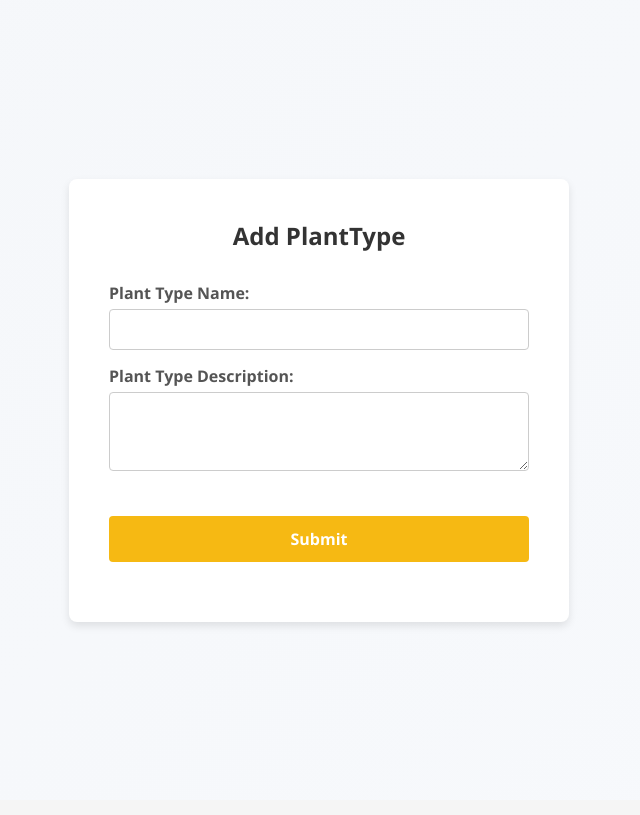
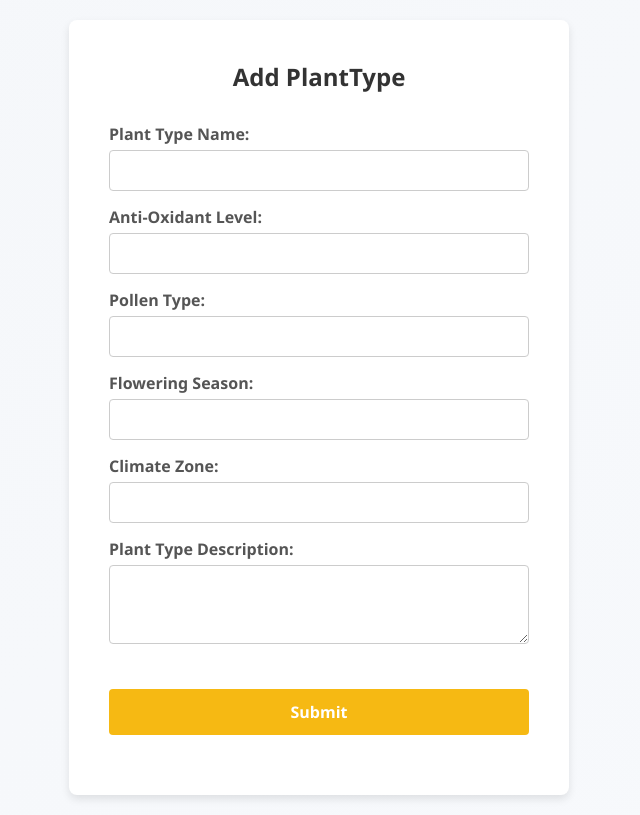
Before and after one commit to PEEMAI2004/CPE-241-Project, a plain HTML site: page Web/static/Farm/planttype.html in a window 1280 px wide. Shown: the whole page, without its empty margins (321-961 px from the left). Drawn offline with Linux system fonts and the light colour scheme.

Commit message:
Update form fields for PlantType and Customer to match the database

```diff
--- a/Web/static/Farm/planttype.html
+++ b/Web/static/Farm/planttype.html
@@ -96,11 +96,27 @@
 
     <form id="plantTypeForm" data-endpoint="planttype">
       <label>Plant Type Name:
-        <input type="text" name="planttype_name" required>
+        <input type="text" name="plant_name" required>
+      </label>
+
+      <label>Anti-Oxidant Level:
+        <input type="text" name="anti_oxidant">
+      </label>
+
+      <label>Pollen Type:
+        <input type="text" name="pollen">
+      </label>
+
+      <label>Flowering Season:
+        <input type="text" name="flowering_season">
+      </label>
+
+      <label>Climate Zone:
+        <input type="text" name="climatezone">
       </label>
 
       <label>Plant Type Description:
-        <textarea name="planttype_description" rows="3"></textarea>
+        <textarea name="plant_description" rows="3"></textarea>
       </label>
 
       <button type="submit">Submit</button>
```
Also changed, not shown: Web/static/Shop/customer.html (+1 -1 lines).
